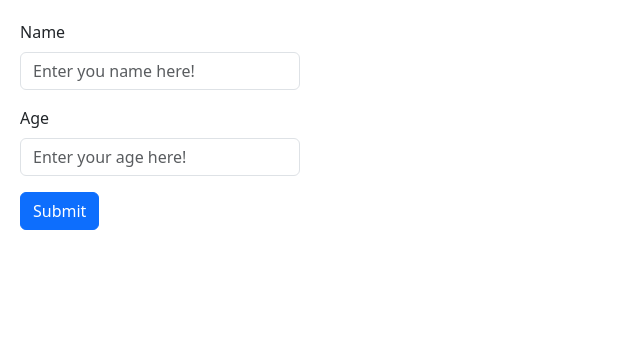
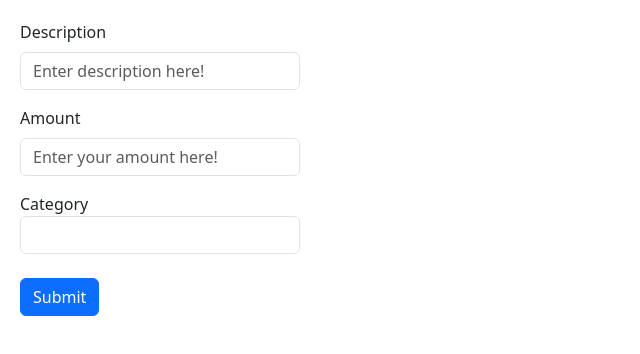
Before and after one commit to Scientific-Research/react-forms-MoHa, a React (Vite) app: page / in a window 1280 px wide. Shown: the top 354 px of the page, without its empty margins (0-640 px from the left). Built offline with nearby package versions, Linux system fonts and the light colour scheme.

Commit message:
First part was finisehed!

```diff
--- a/src/components/Form.tsx
+++ b/src/components/Form.tsx
@@ -4,10 +4,12 @@ import { z } from 'zod';
 import { zodResolver } from '@hookform/resolvers/zod';
 
 const schema = z.object({
-	name: z.string().min(3, { message: 'Name must be at least 3 characters.' }),
-	age: z
-		.number({ invalid_type_error: 'Age field is required!' })
-		.min(18, { message: 'Age must be at least 18.' }),
+	Description: z
+		.string()
+		.min(3, { message: 'Description should be at least 3 characters.' }),
+	Amount: z.number({ invalid_type_error: 'Amount is required!' }),
+	Category: z.string({ invalid_type_error: 'Category is required.' }),
+	// .min(18, { message: 'Age must be at least 18.' }),
 });
 
 type IFormData = z.infer<typeof schema>;
@@ -24,36 +26,52 @@ const Form = () => {
 	return (
 		<form onSubmit={handleSubmit(onSubmit)}>
 			<div className="mb-3">
-				<label htmlFor="name" className="form-label">
-					Name
+				<label htmlFor="description" className="form-label">
+					Description
 				</label>
 				<input
-					placeholder="Enter you name here!"
-					id="name"
+					placeholder="Enter description here!"
+					id="description"
 					type="text"
 					className="form-control"
-					{...register('name')}
+					{...register('Description')}
 				/>
-				{errors.name && (
-					<p className="text-danger">{errors.name.message}</p>
+				{errors.Description && (
+					<p className="text-danger">{errors.Description?.message}</p>
 				)}
 			</div>
 			<div className="mb-3">
-				<label htmlFor="age" className="form-label">
-					Age
+				<label htmlFor="amount" className="form-label">
+					Amount
 				</label>
 				<input
-					placeholder="Enter your age here!"
-					id="age"
+					placeholder="Enter your amount here!"
+					id="amount"
 					type="number"
 					className="form-control"
-					{...register('age', { valueAsNumber: true })}
+					{...register('Amount', { valueAsNumber: true })}
 				/>
-
-				{errors.age && (
-					<p className="text-danger">{errors.age.message}</p>
+				{errors.Amount && (
+					<p className="text-danger">{errors.Amount?.message}</p>
 				)}
 			</div>
+			<div className="form-group">
+				<label htmlFor="category">Category</label>
+				<select
+					className="form-control"
+					id="category"
+					{...register('Category')}
+				>
+					<option></option>
+					<option>Groceries</option>
+					<option>Utilities</option>
+					<option>Entertainment</option>
+				</select>
+				{errors.Category && (
+					<p className="text-danger">{errors.Category?.message}</p>
+				)}
+			</div>
+			<br />
 			<button className="btn btn-primary" type="submit">
 				Submit
 			</button>
```
